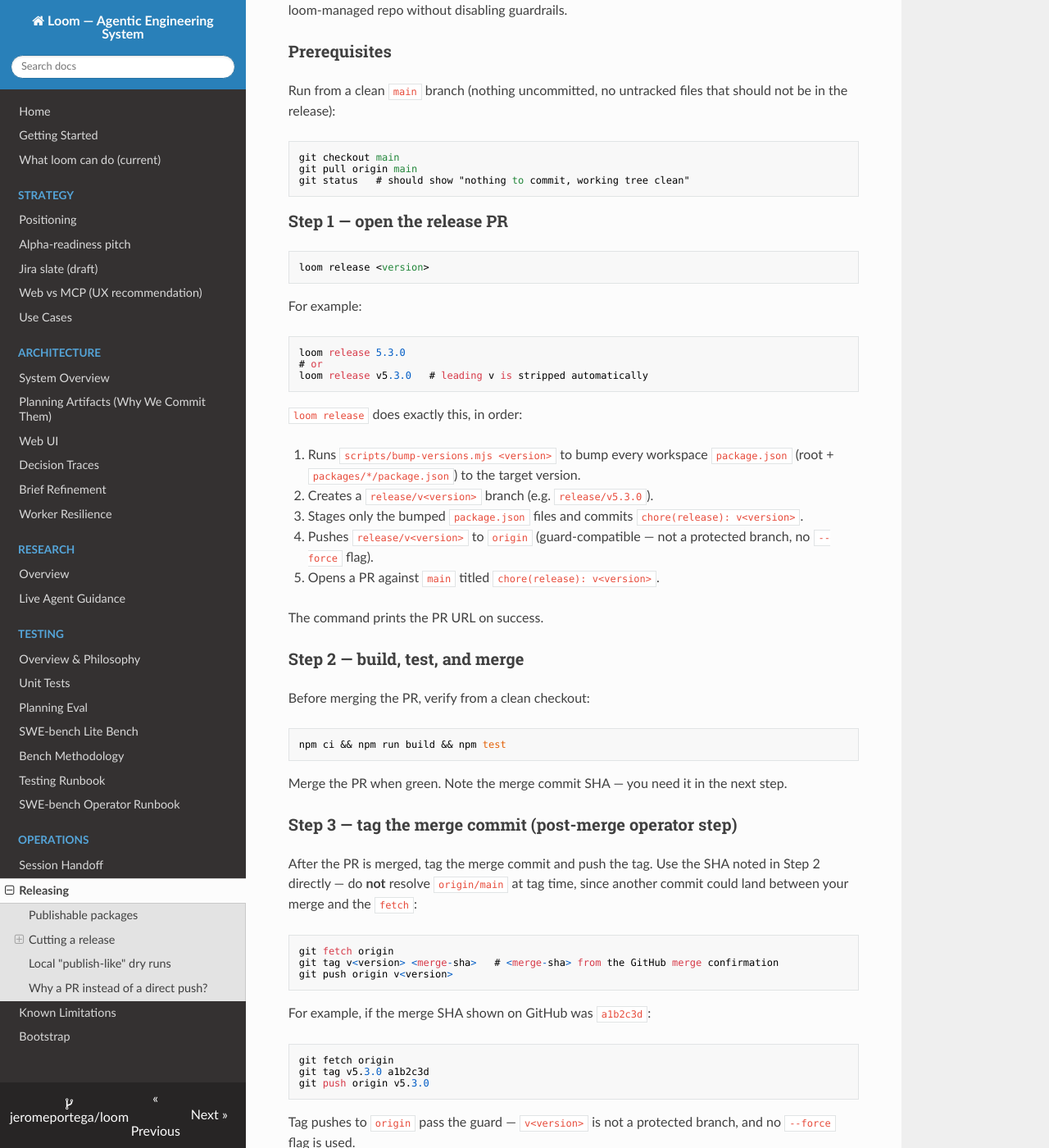
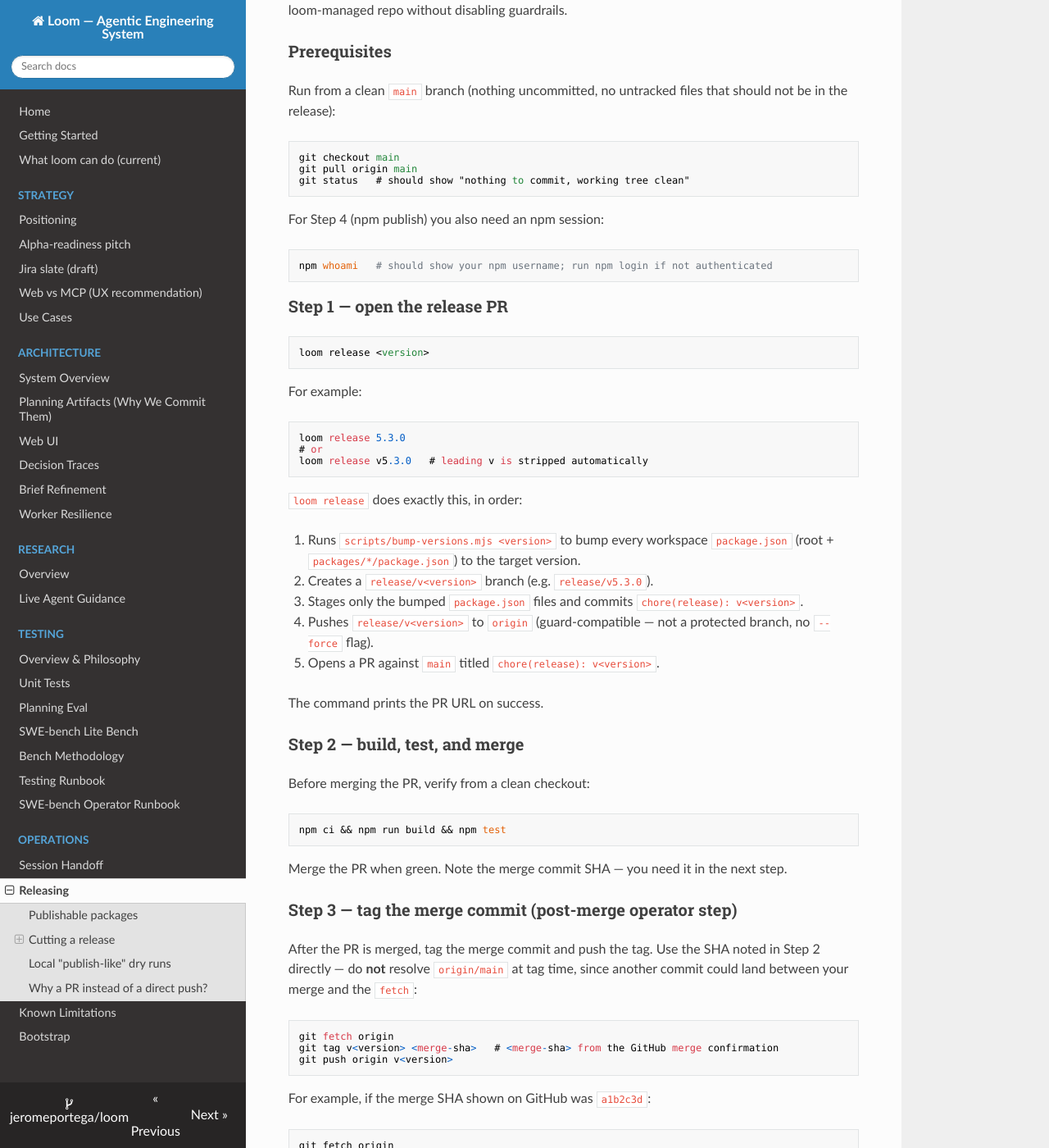
Before and after one commit to jeromeportega/loom, an MkDocs documentation site: the page built from docs/operations/releasing.md, in a window 1280 px wide and 1400 px high, scrolled down 823 px. Shown: the whole window at 82% size. Built offline with MkDocs 1.6.1, drawn with Linux system fonts in a browser that asks for light colours; nearby versions of some CDN libraries; some of the changed text lies outside the part shown.

Commit message:
docs(releasing): address code-review should-fix items on runbook and tests
- Fix fragile regex: replace broad /commit.{0,40}on.{0,10}`?main`?/i with
  an exact-phrase pattern targeting the old guard-blocked instruction shape.
- Fix findDoc(): replace depth-walk with findRepoRoot() anchored to the
  monorepo root via packages/loom-core + packages/loom-cli marker check,
  preventing false-matches against ancestor repos.
- Add SHA recovery hint to Step 3: documents git log --merges fallback
  for operators who didn't note the merge SHA during the GitHub merge flow.
- Add npm whoami prerequisite note for Step 4 (npm publish).

Co-Authored-By: Claude Sonnet 4.6 <noreply@anthropic.com>

````diff
--- a/docs/operations/releasing.md
+++ b/docs/operations/releasing.md
@@ -44,6 +44,12 @@ that should not be in the release):
 git checkout main
 git pull origin main
 git status   # should show "nothing to commit, working tree clean"
+```
+
+For Step 4 (npm publish) you also need an npm session:
+
+```bash
+npm whoami   # should show your npm username; run npm login if not authenticated
 ```
 
 ### Step 1 — open the release PR
@@ -104,6 +110,12 @@ git tag v5.3.0 a1b2c3d
 git push origin v5.3.0
 ```
 
+If you did not note the SHA during the merge, retrieve it with:
+
+```bash
+git fetch origin && git log --merges origin/main -1 --format=%H
+```
+
 Tag pushes to `origin` pass the guard — `v<version>` is not a protected
 branch, and no `--force` flag is used.
 
````
Also changed, not shown: 1 other file.
